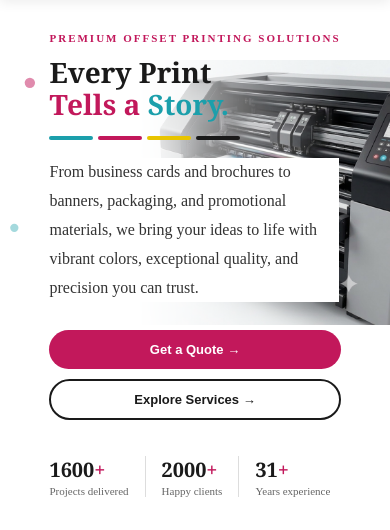
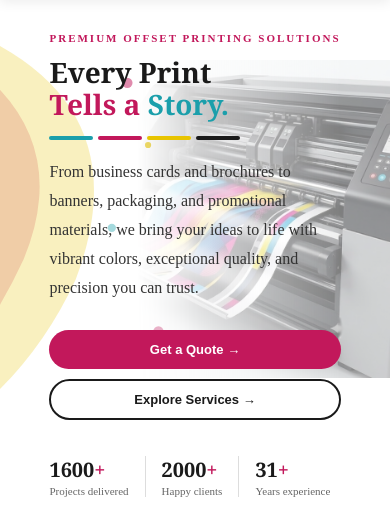
Before and after one commit to Archipurohit15/jyoti-offset, a Django app: page / in a window 390 px wide. Shown: the part 56-586 px from the top of the page. Run offline with Django 5.2, Linux system fonts and the light colour scheme.

Commit message:
final changes

```diff
--- a/static/css/style.css
+++ b/static/css/style.css
@@ -1255,10 +1255,10 @@
 .contact-hero-bg {
   position: absolute;
   inset: 0;
-  background-image: url('https://images.unsplash.com/photo-1562654501-a0ccc0fc3fb1?w=1200&auto=format&fit=crop');
+  background-image:url('/static/images/contact.jpg');
   background-size: cover;
   background-position: center;
-  filter: brightness(0.4);
+  filter: brightness(0.2);
 }
 
 .contact-hero-content {
@@ -1621,7 +1621,7 @@
   position: absolute;
   left: 0;
   top: 0;
-  width: 10%;
+  width: 60%;
   height: 90%;
   z-index: 1;
 }
@@ -1631,17 +1631,19 @@
   right: 0;
   top: 60px;
   width:65%;
-  height: 50%;
+  height: 60%;
   object-fit: cover;
   object-position:right;
   z-index: 2;
+  opacity:0.5;
   mask-image: linear-gradient(to right, transparent 0%, rgba(0,0,0,0.4) 25%, black 50%);
   -webkit-mask-image: linear-gradient(to right, transparent 0%, rgba(0,0,0,0.4) 25%, black 80%);
 }
 
 .hero-content p{
   max-width:290px;
-  background-color: #fff;
+  /* background-color: rgba(255,255,255,0.4); */
+
 }
 
 
--- a/templates/home.html
+++ b/templates/home.html
@@ -14,7 +14,7 @@
     <circle cx="340" cy="320" r="5" fill="#C2185B" opacity="0.35"/>
   </svg>
 
-  <img class="printer-img" src="{% static 'images/hero.jpg.png' %}" alt="Printing press"/>
+  <img class="printer-img" src="{% static 'images/hero.png' %}" alt="Printing press"/>
 
   <div class="hero-content">
     <div class="hero-tag">Premium Offset Printing Solutions</div>
--- a/templates/services.html
+++ b/templates/services.html
@@ -21,7 +21,7 @@
     <p>From creative design to flawless printing, we provide a complete range of printing solutions for your business and personal needs.</p>
   </div>
   <div class="hero-right">
-    <img src="{% static 'images/hero.jpg.png' %}" alt="Printing press"/>
+    <img src="{% static 'images/hero.png' %}" alt="Printing press"/>
   </div>
 </div>
 
```
Also changed, not shown: static/images/contact.jpg (added), static/images/hero.jpg.png (deleted), static/images/hero.png (added).
